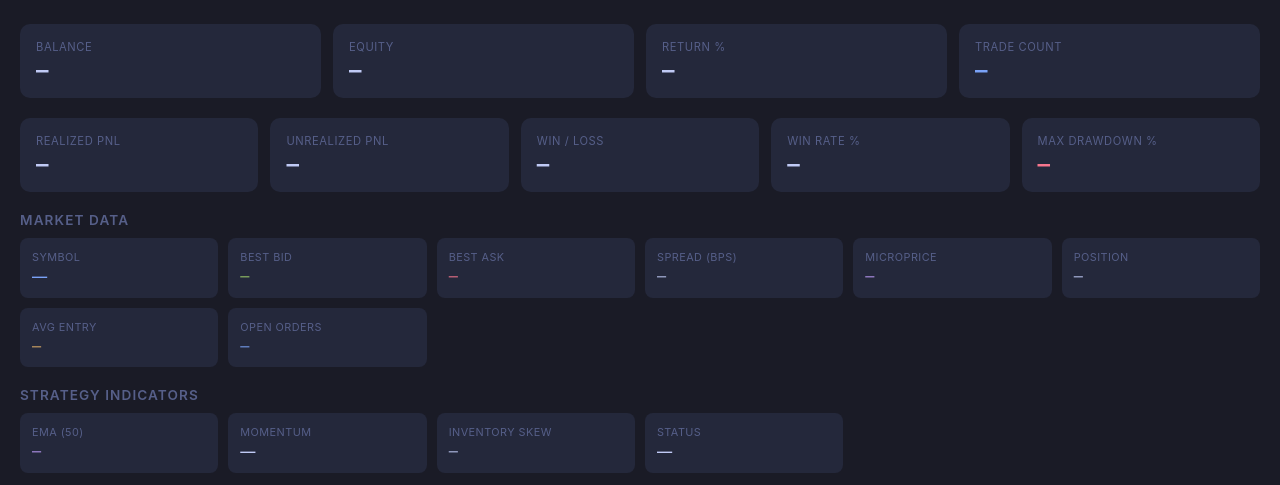
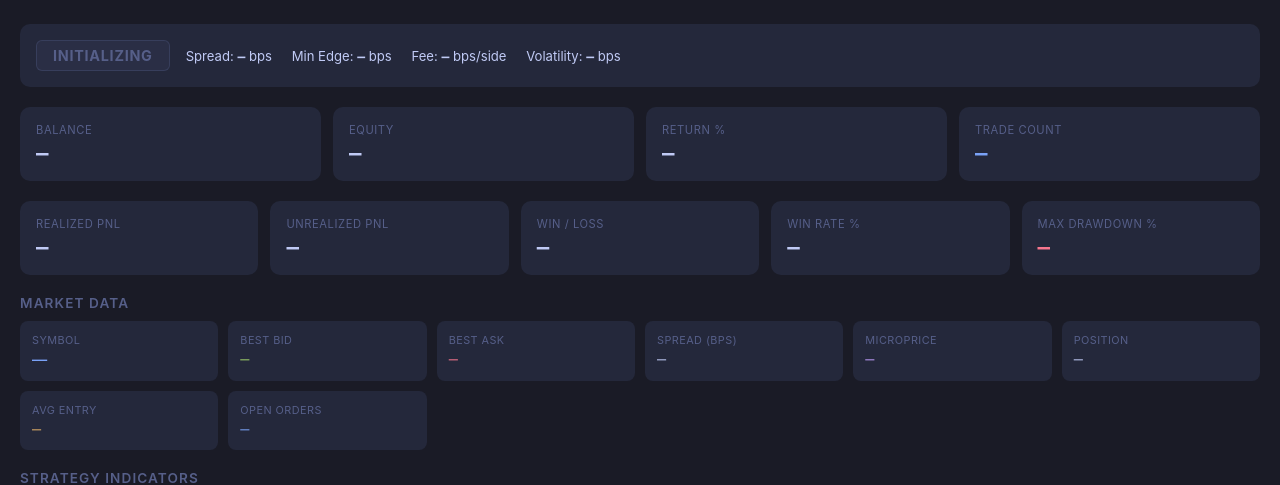
Before and after one commit to Trevor-Fox/wildbot-hft-scalper, a Flask app: page / in a window 1280 px wide. Shown: the part 66-551 px from the top of the page. Run offline with Flask 3, Linux system fonts and the light colour scheme; data that the repository does not hold is empty.

Commit message:
Adjust market making strategy and improve status reporting
Refactor RiskManager to adjust order placement logic and add new status reasons and dashboard indicators for better monitoring and trading adjustments.

Replit-Commit-Author: Agent
Replit-Commit-Session-Id: c230d807-1f51-436f-be23-a28b73d23348
Replit-Commit-Checkpoint-Type: intermediate_checkpoint
Replit-Commit-Event-Id: e24486c7-b189-4b5d-bc54-ce2f36364430
Replit-Commit-Screenshot-Url: https://storage.googleapis.com/screenshot-production-us-central1/04e6e245-1d12-45de-87ed-1a2cd0e5b62a/c230d807-1f51-436f-be23-a28b73d23348/v82brHw
Replit-Helium-Checkpoint-Created: true

```diff
--- a/hft_scalper.py
+++ b/hft_scalper.py
@@ -326,10 +326,8 @@ class RiskManager:
         else:
             inventory_ratio = self.position / self.config.max_position if self.config.max_position > 0 else 0
             skew = inventory_ratio * self.config.skew_factor
-            entry_offset = mid * (self.config.maker_fee_bps + self.config.min_profit_bps) / 10_000
-            half_spread = max(tob.spread / 2, entry_offset)
-            buy_price = round(mid - half_spread - skew * half_spread, 2)
-            sell_price = round(mid + half_spread - skew * half_spread, 2)
+            buy_price = round(tob.best_bid - skew * tob.spread, 2)
+            sell_price = round(tob.best_ask - skew * tob.spread, 2)
 
         return buy_price, sell_price
 
@@ -596,6 +594,7 @@ class HFTScalper:
         self._balance_refresh_interval: float = 300.0
         self._last_balance_refresh: float = 0.0
         self._live_balance_deferred: bool = False
+        self._status_reason: str = "initializing"
 
     @property
     def momentum_signal(self) -> str:
@@ -722,6 +721,7 @@ class HFTScalper:
         self.risk.update_drawdown(self.tob.mid_price)
 
         if self.risk.is_stopped:
+            self._status_reason = "drawdown_stopped"
             self.orders.cancel_all()
             if not self._drawdown_alerted:
                 self._drawdown_alerted = True
@@ -736,6 +736,7 @@ class HFTScalper:
             return
 
         if not self.risk.is_spread_acceptable(self.tob):
+            self._status_reason = "spread_wide"
             if self.orders.open_count > 0:
                 self.orders.cancel_all()
                 logger.debug("Spread too wide — cancelled all orders")
@@ -755,6 +756,7 @@ class HFTScalper:
                     exit_price = self.tob.best_ask
                     self.orders.create_order(OrderSide.BUY, exit_price, abs(self.risk.position))
                 if exit_price is not None:
+                    self._status_reason = "time_stop"
                     logger.warning(f"TIME STOP: Position held {hold_time:.0f}s > max {self.config.max_hold_seconds:.0f}s — force exit at {exit_price:.2f}")
                     self.telegram.send_alert(f"⏰ <b>TIME STOP</b>\nForce exit after {hold_time:.0f}s\nPrice: ${exit_price:,.2f}")
                 return
@@ -777,6 +779,7 @@ class HFTScalper:
                     exit_price = self.tob.best_ask
                     self.orders.create_order(OrderSide.BUY, exit_price, abs(self.risk.position))
                 if exit_price is not None:
+                    self._status_reason = "stop_loss"
                     logger.warning(f"STOP LOSS: Adverse move {adverse_bps:.1f}bps > max {self.config.stop_loss_bps:.1f}bps — force exit at {exit_price:.2f}")
                     self.telegram.send_alert(f"🛑 <b>STOP LOSS</b>\nAdverse move {adverse_bps:.1f}bps\nForce exit at ${exit_price:,.2f}")
                 return
@@ -806,7 +809,17 @@ class HFTScalper:
                 place_buy = False
 
         if abs(self.risk.position) < self.risk._dust_qty and self._volatility_bps < self.config.min_volatility_bps:
+            self._status_reason = "volatility_low"
             return
+
+        spread_bps = (self.tob.spread / self.tob.mid_price) * 10_000 if self.tob.mid_price > 0 else 0
+        min_edge_bps = 2 * self.config.maker_fee_bps + self.config.min_profit_bps
+        if abs(self.risk.position) < self.risk._dust_qty and spread_bps < min_edge_bps:
+            self._status_reason = "active"
+        elif self.orders.open_count > 0:
+            self._status_reason = "waiting_fill"
+        else:
+            self._status_reason = "active"
 
         if (
             place_buy
--- a/kraken_client.py
+++ b/kraken_client.py
@@ -94,7 +94,7 @@ class KrakenClient:
         balances = self.get_balance()
         return balances.get("XXBT", 0.0)
 
-    def add_order(self, pair: str, side: str, order_type: str, volume: str, price: str = None) -> str:
+    def add_order(self, pair: str, side: str, order_type: str, volume: str, price: str = None, oflags: str = "post") -> str:
         data = {
             "pair": pair,
             "type": side,
@@ -103,6 +103,7 @@ class KrakenClient:
         }
         if price is not None:
             data["price"] = price
+        data["oflags"] = oflags
 
         try:
             result = self._private_request("AddOrder", data)
--- a/main.py
+++ b/main.py
@@ -1,4 +1,5 @@
 import asyncio
+import logging
 import os
 import signal
 import socket
@@ -9,6 +10,8 @@ import time
 from flask import Flask, jsonify, render_template
 from hft_scalper import HFTScalper, ScalperConfig
 from kraken_client import KrakenClient
+
+logging.getLogger("werkzeug").setLevel(logging.WARNING)
 
 port = int(os.environ.get("PORT", 5000))
 for attempt in range(5):
@@ -47,7 +50,7 @@ config = ScalperConfig(
     live_mode=True,
     maker_fee_bps=16.0,
     min_profit_bps=4.0,
-    min_volatility_bps=3.0,
+    min_volatility_bps=0.5,
     max_hold_seconds=120.0,
     stop_loss_bps=20.0,
 )
@@ -112,6 +115,10 @@ def api_status():
         "trade_history": scalper._trade_history[-20:],
         "updates_processed": scalper._update_count,
         "uptime": round(time.time() - start_time, 1),
+        "status_reason": scalper._status_reason,
+        "spread_bps": round((scalper.tob.spread / scalper.tob.mid_price * 10000) if scalper.tob.mid_price > 0 else 0, 2),
+        "min_edge_bps": round(2 * config.maker_fee_bps + config.min_profit_bps, 2),
+        "fee_bps": config.maker_fee_bps,
     })
 
 
--- a/templates/dashboard.html
+++ b/templates/dashboard.html
@@ -89,6 +89,39 @@
   }
   .info-label { font-size: 0.68rem; text-transform: uppercase; color: #565f89; letter-spacing: 0.04em; }
   .info-value { font-size: 0.95rem; font-weight: 500; }
+  .status-reason-bar {
+    background: #24283b;
+    border-radius: 10px;
+    padding: 16px;
+    margin-bottom: 20px;
+    display: flex;
+    align-items: center;
+    gap: 16px;
+    flex-wrap: wrap;
+  }
+  .status-reason-badge {
+    display: inline-block;
+    padding: 6px 16px;
+    border-radius: 6px;
+    font-size: 0.9rem;
+    font-weight: 700;
+    letter-spacing: 0.05em;
+    text-transform: uppercase;
+  }
+  .reason-active { background: #9ece6a22; color: #9ece6a; border: 1px solid #9ece6a55; }
+  .reason-waiting_fill { background: #7aa2f722; color: #7aa2f7; border: 1px solid #7aa2f755; }
+  .reason-volatility_low { background: #e0af6822; color: #e0af68; border: 1px solid #e0af6855; }
+  .reason-spread_wide { background: #e0af6822; color: #e0af68; border: 1px solid #e0af6855; }
+  .reason-drawdown_stopped { background: #f7768e22; color: #f7768e; border: 1px solid #f7768e55; }
+  .reason-cooldown { background: #bb9af722; color: #bb9af7; border: 1px solid #bb9af755; }
+  .reason-time_stop { background: #f7768e22; color: #f7768e; border: 1px solid #f7768e55; }
+  .reason-stop_loss { background: #f7768e22; color: #f7768e; border: 1px solid #f7768e55; }
+  .reason-initializing { background: #565f8922; color: #565f89; border: 1px solid #565f8955; }
+  .spread-info {
+    font-size: 0.82rem;
+    color: #c0caf5;
+  }
+  .spread-info span { margin-right: 16px; }
   .stopped-badge {
     display: inline-block;
     background: #f7768e22;
@@ -159,6 +192,16 @@
   <span class="status-label" id="statusLabel">connecting...</span>
   <span class="mode-badge" id="modeBadge">—</span>
 </header>
+
+<div class="status-reason-bar" id="statusReasonBar">
+  <span class="status-reason-badge reason-initializing" id="statusReasonBadge">INITIALIZING</span>
+  <div class="spread-info">
+    <span>Spread: <strong class="mono" id="spreadBps">—</strong> bps</span>
+    <span>Min Edge: <strong class="mono" id="minEdgeBps">—</strong> bps</span>
+    <span>Fee: <strong class="mono" id="feeBps">—</strong> bps/side</span>
+    <span>Volatility: <strong class="mono" id="volBps">—</strong> bps</span>
+  </div>
+</div>
 
 <div class="grid grid-4">
   <div class="card">
@@ -392,6 +435,26 @@ function update() {
       document.getElementById('updates').textContent = d.updates_processed.toLocaleString();
       document.getElementById('startingCapital').textContent = '$' + d.starting_capital.toFixed(2);
 
+      var reasonBadge = document.getElementById('statusReasonBadge');
+      var reason = d.status_reason || 'initializing';
+      var reasonLabels = {
+        'active': 'ACTIVE',
+        'waiting_fill': 'WAITING FOR FILL',
+        'volatility_low': 'LOW VOLATILITY',
+        'spread_wide': 'SPREAD TOO WIDE',
+        'drawdown_stopped': 'DRAWDOWN STOPPED',
+        'cooldown': 'FILL COOLDOWN',
+        'time_stop': 'TIME STOP',
+        'stop_loss': 'STOP LOSS',
+        'initializing': 'INITIALIZING'
+      };
+      reasonBadge.textContent = reasonLabels[reason] || reason.toUpperCase();
+      reasonBadge.className = 'status-reason-badge reason-' + reason;
+      document.getElementById('spreadBps').textContent = (d.spread_bps || 0).toFixed(2);
+      document.getElementById('minEdgeBps').textContent = (d.min_edge_bps || 0).toFixed(2);
+      document.getElementById('feeBps').textContent = (d.fee_bps || 0).toFixed(1);
+      document.getElementById('volBps').textContent = (d.volatility_bps || 0).toFixed(2);
+
       var stEl = document.getElementById('stoppedStatus');
       if (d.is_stopped) {
         stEl.innerHTML = '<span class="stopped-badge">STOPPED — Drawdown</span>';
@@ -428,7 +491,7 @@ function update() {
 }
 
 update();
-setInterval(update, 2000);
+setInterval(update, 5000);
 </script>
 </body>
 </html>
```
